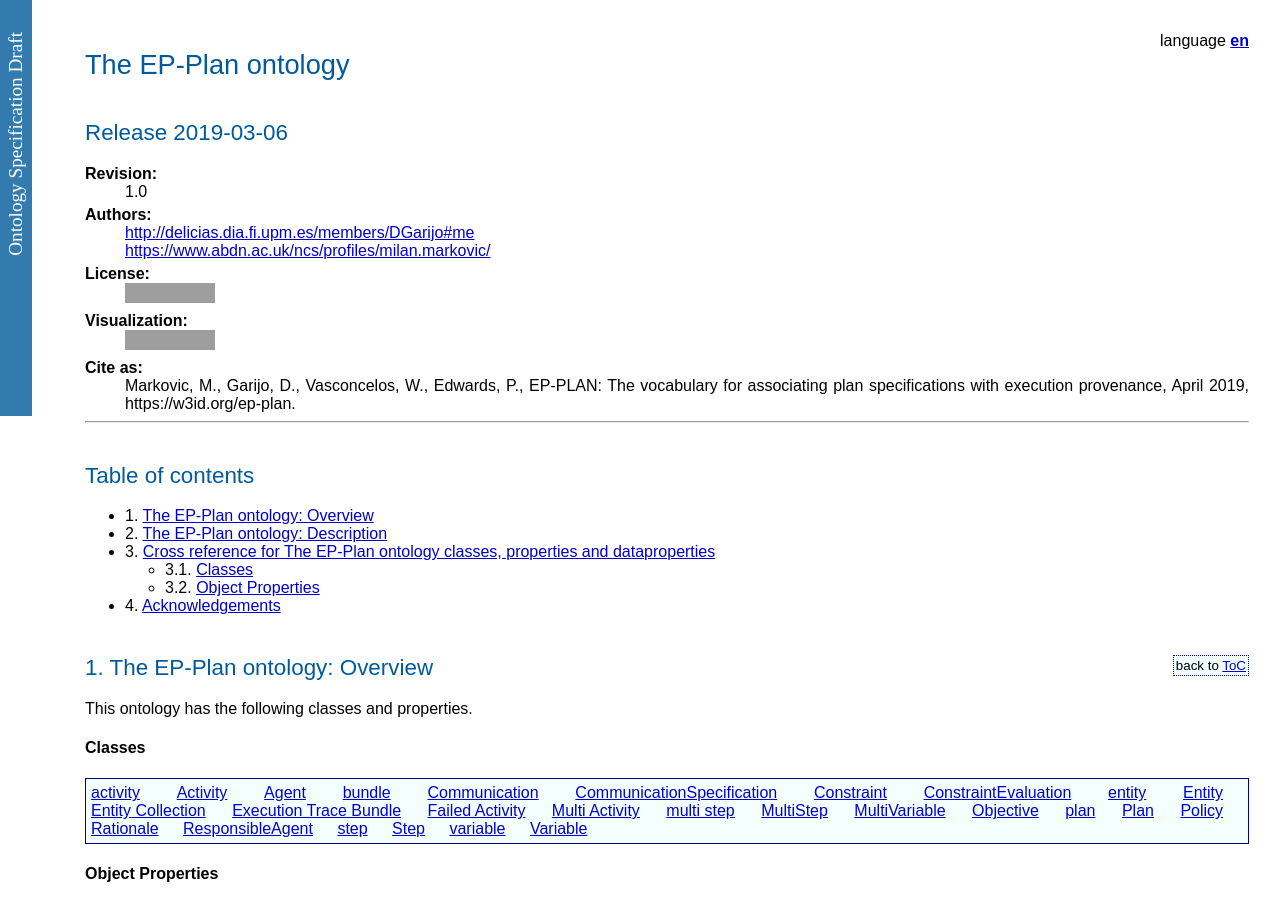
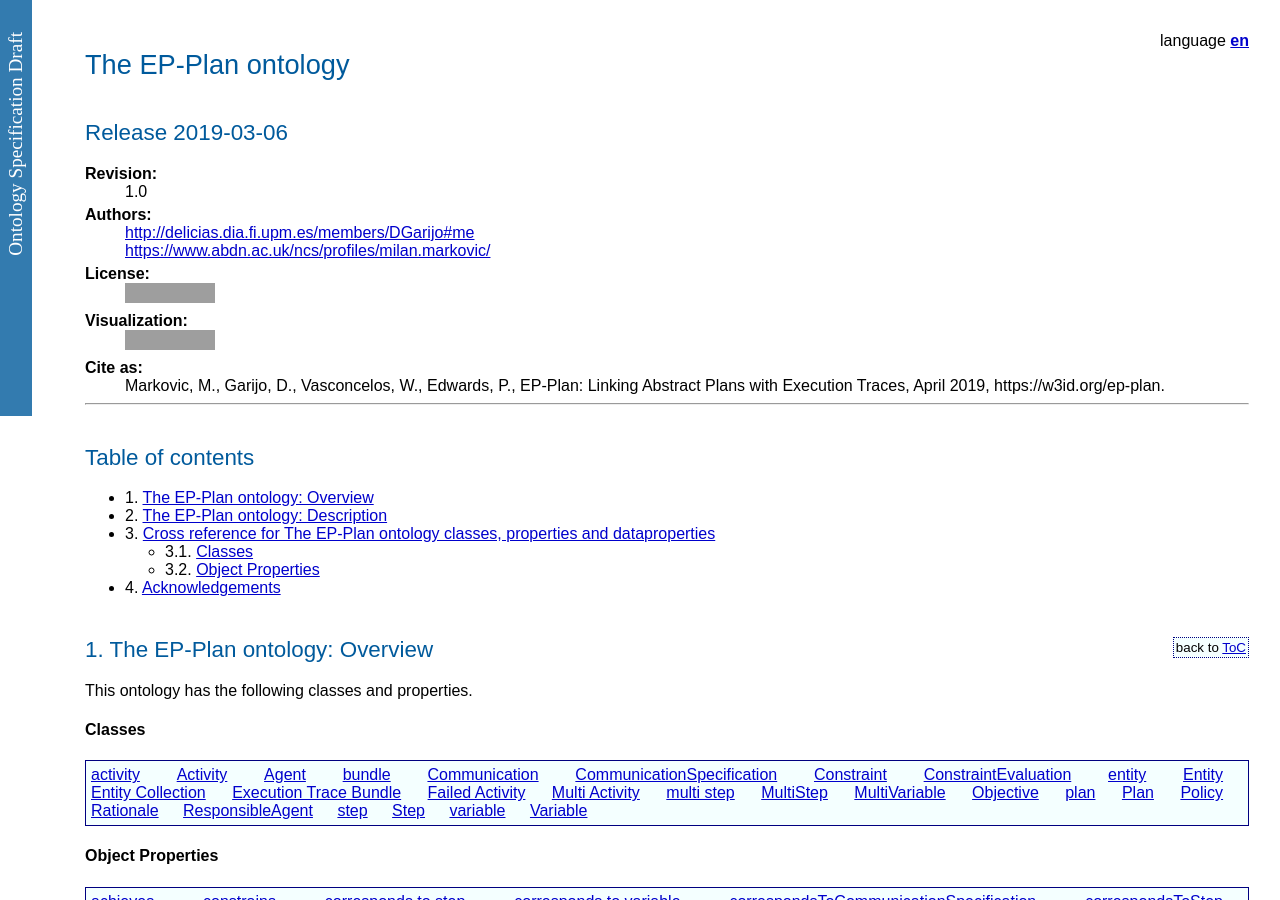
Before and after one commit to TrustLens/EP-PLAN, a Jekyll site: the page docs/widoco_output/index-en.html, which Jekyll copies as it is, in a window 1280 px wide and 900 px high. Built offline with Jekyll 4.4.1, drawn with Linux system fonts in a browser that asks for light colours; grey boxes are pictures that could not be loaded.

Commit message:
Update index-en.html

```diff
--- a/docs/widoco_output/index-en.html
+++ b/docs/widoco_output/index-en.html
@@ -69,7 +69,7 @@ function loadTOC(){
 <dt>License: </dt><dd><a href="http://creativecommons.org/licenses/by-nc-sa/2.0/" target="_blank"><img src="https://img.shields.io/badge/License-http://creativecommons.org/licenses/by_nc_sa/2.0/-blue.svg" alt="http://creativecommons.org/licenses/by-nc-sa/2.0/" /></a>
 </dd><dt>Visualization:</dt><dd><a href="webvowl/index.html#" target="_blank"><img src="https://img.shields.io/badge/Visualize_with-WebVowl-blue.svg" alt="Visualize with WebVowl" /></a></dd>
 <dt>Cite as:</dt>
-<dd>Markovic, M., Garijo, D., Vasconcelos, W., Edwards, P., EP-PLAN: The vocabulary for associating plan specifications with execution provenance, April 2019, https://w3id.org/ep-plan.</dd>
+<dd>Markovic, M., Garijo, D., Vasconcelos, W., Edwards, P., EP-Plan: Linking Abstract Plans with Execution Traces, April 2019, https://w3id.org/ep-plan.</dd>
 </dl>
 
 <hr/>
```
